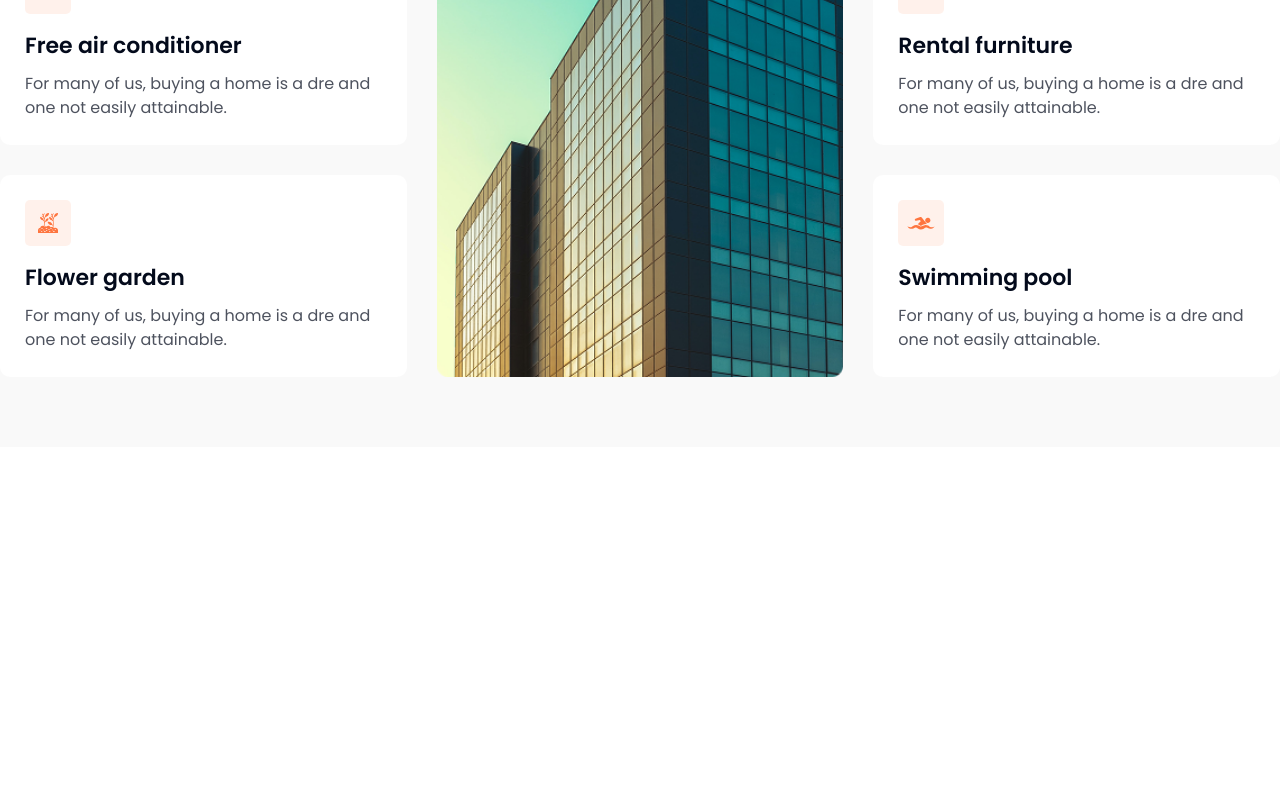
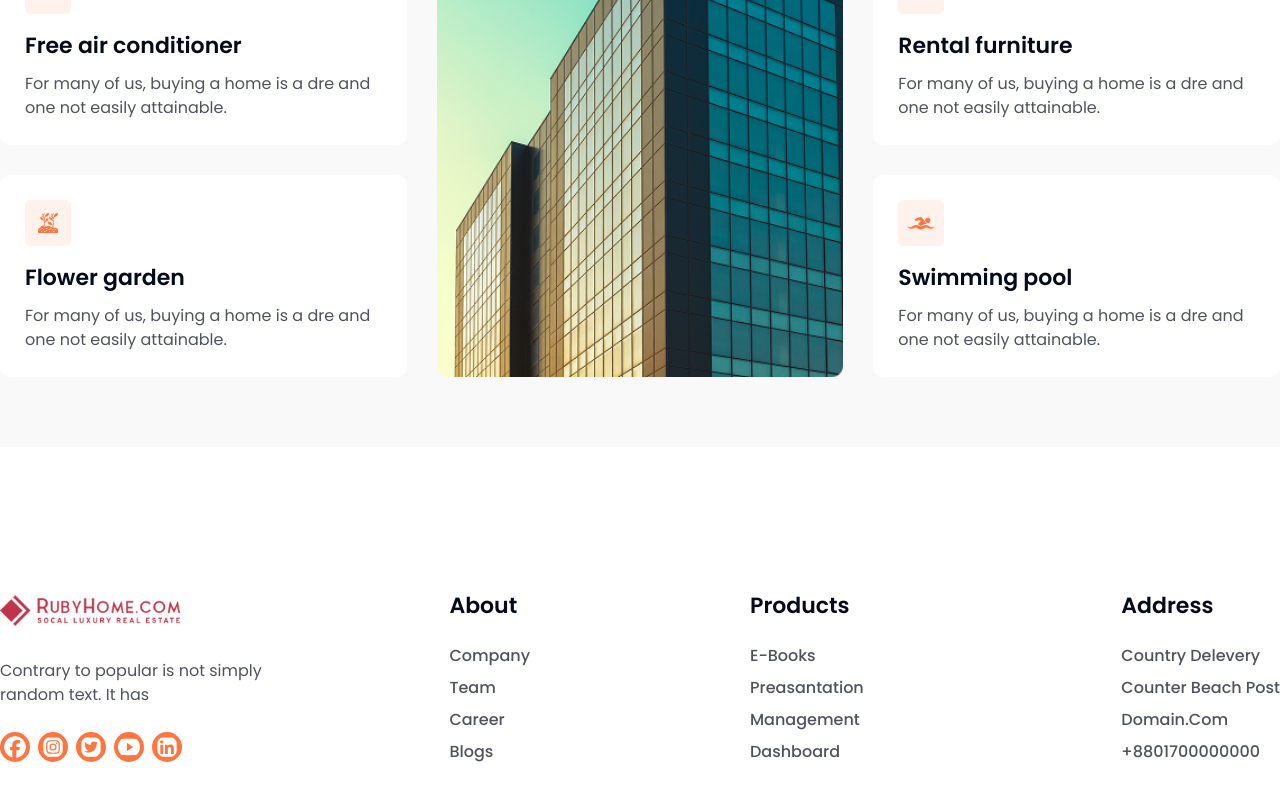
Before and after one commit to theashrafislam/frontend-task, a Next.js app: page / in a window 1280 px wide. Shown: the part 3400-4200 px from the top of the page. Before the commit the page ends 3847 px from the top, so only its background shows below. Built offline with nearby package versions, Linux system fonts and the light colour scheme.

Commit message:
complate footer section desgin

```diff
--- /dev/null
+++ b/src/app/Components/Footer.jsx
@@ -0,0 +1,50 @@
+import Image from 'next/image';
+import React from 'react';
+import { FaFacebook, FaLinkedin } from 'react-icons/fa6';
+import { FaInstagramSquare, FaTwitterSquare } from "react-icons/fa";
+import { IoLogoYoutube } from 'react-icons/io';
+
+const Footer = () => {
+    return (
+        <div className='my-[140px] flex flex-col md:flex-row items-center gap-[220px]'>
+            <div className='flex flex-col gap-12 md:gap-0 md:flex-row justify-between items-center w-[50%]'>
+                <div>
+                    <Image src="/images/logo.png" alt="hello" width={180} height={180} />
+                    <p className='my-[25px] text-[#030A1B] font-dm-sans text-[16px] font-normal leading-[24px] opacity-70'>Contrary to popular  is not simply <br /> random text. It has </p>
+                    <ul className='flex items-center gap-2'>
+                        <li><FaFacebook className='bg-[#FE753F] rounded-full text-white p-1 text-3xl' /></li>
+                        <li><FaInstagramSquare className='bg-[#FE753F] rounded-full text-white p-1 text-3xl' /></li>
+                        <li><FaTwitterSquare className='bg-[#FE753F] rounded-full text-white p-1 text-3xl' /></li>
+                        <li><IoLogoYoutube className='bg-[#FE753F] rounded-full text-white p-1 text-3xl' /></li>
+                        <li><FaLinkedin className='bg-[#FE753F] rounded-full text-white p-1 text-3xl' /></li>
+                    </ul>
+                </div>
+                <div className='text-start'>
+                    <h4 className="text-[#030A1B] text-[22px] font-semibold mb-[25px]">About</h4>
+                    <p className="opacity-70 text-[#030A1B] text-[16px] font-medium leading-[17px] capitalize mb-[15px]">Company</p>
+                    <p className="opacity-70 text-[#030A1B] text-[16px] font-medium leading-[17px] capitalize mb-[15px]">Team</p>
+                    <p className="opacity-70 text-[#030A1B] text-[16px] font-medium leading-[17px] capitalize mb-[15px]">Career</p>
+                    <p className="opacity-70 text-[#030A1B] text-[16px] font-medium leading-[17px] capitalize">Blogs</p>
+                </div>
+            </div>
+            <div className='w-[50%] flex flex-col md:flex-row justify-between items-center'>
+                <div className='text-start'>
+                    <h4 className="text-[#030A1B] text-[22px] font-semibold mb-[25px]">Products</h4>
+                    <p className="opacity-70 text-[#030A1B] text-[16px] font-medium leading-[17px] capitalize mb-[15px]">E-Books</p>
+                    <p className="opacity-70 text-[#030A1B] text-[16px] font-medium leading-[17px] capitalize mb-[15px]">Preasantation</p>
+                    <p className="opacity-70 text-[#030A1B] text-[16px] font-medium leading-[17px] capitalize mb-[15px]">Management</p>
+                    <p className="opacity-70 text-[#030A1B] text-[16px] font-medium leading-[17px] capitalize">Dashboard</p>
+                </div>
+                <div className='text-start'>
+                    <h4 className="text-[#030A1B] text-[22px] font-semibold mb-[25px]">Address</h4>
+                    <p className="opacity-70 text-[#030A1B] text-[16px] font-medium leading-[17px] capitalize mb-[15px]">Country Delevery</p>
+                    <p className="opacity-70 text-[#030A1B] text-[16px] font-medium leading-[17px] capitalize mb-[15px]">Counter Beach Post</p>
+                    <p className="opacity-70 text-[#030A1B] text-[16px] font-medium leading-[17px] capitalize mb-[15px]">domain.com</p>
+                    <p className="opacity-70 text-[#030A1B] text-[16px] font-medium leading-[17px] capitalize">+8801700000000</p>
+                </div>
+            </div>
+        </div>
+    );
+};
+
+export default Footer;
--- a/src/app/layout.js
+++ b/src/app/layout.js
@@ -1,6 +1,7 @@
 import "./globals.css";
 import { Poppins } from "next/font/google";
 import Navbar from "./Components/Navbar";
+import Footer from "./Components/Footer";
 
 
 const poppins = Poppins({
@@ -28,13 +29,15 @@ export default function RootLayout({ children }) {
 
         {/* main section  */}
         <main
-          // className="max-w-7xl mx-auto"
+        // className="max-w-7xl mx-auto"
         >
           {children}
         </main>
 
         {/* footer section  */}
-
+        <footer className="max-w-7xl mx-auto">
+          <Footer />
+        </footer>
 
       </body>
     </html>
```
